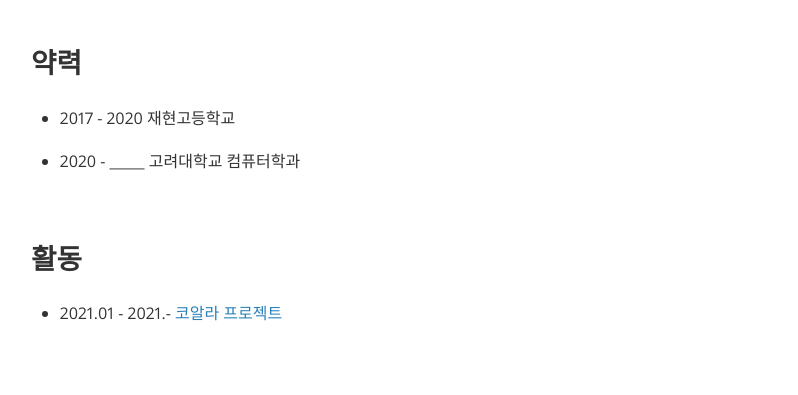
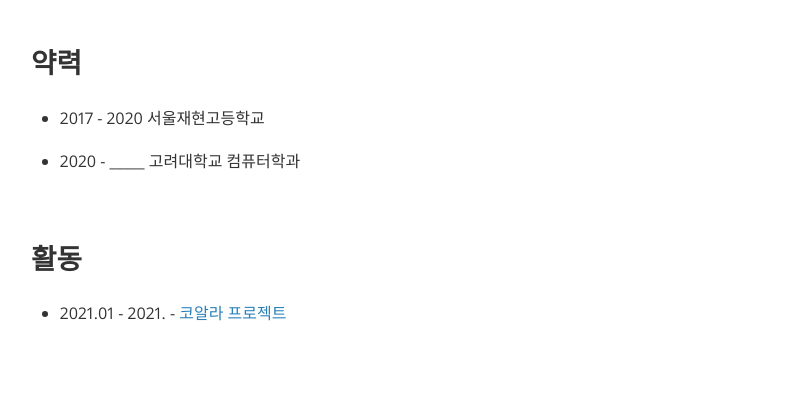
Before and after one commit to ONground-Korea/ONground-Korea.github.io, a Jekyll site: the page built from about.md, in a window 1280 px wide and 900 px high, scrolled down 814 px. Shown: the part 153-548 px from the top of the window, without its empty margins (241-1039 px from the left). Built offline with Jekyll 4.4.1, drawn with Linux system fonts in a browser that asks for light colours; nearby versions of some CDN libraries.

Commit message:
about 수정

```diff
--- a/about.md
+++ b/about.md
@@ -31,14 +31,14 @@ main_nav: true
 <br>
 
 ## 약력
-- 2017 - 2020 재현고등학교
+- 2017 - 2020 서울재현고등학교
 
 - 2020 - _____ 고려대학교 컴퓨터학과
 
 <br>
 
 ## 활동
-- 2021.01 - 2021.- <a href="#coala"> 코알라 프로젝트 </a>
+- 2021.01 - 2021. - <a href="#coala"> 코알라 프로젝트 </a>
 
 <br>
 
```
